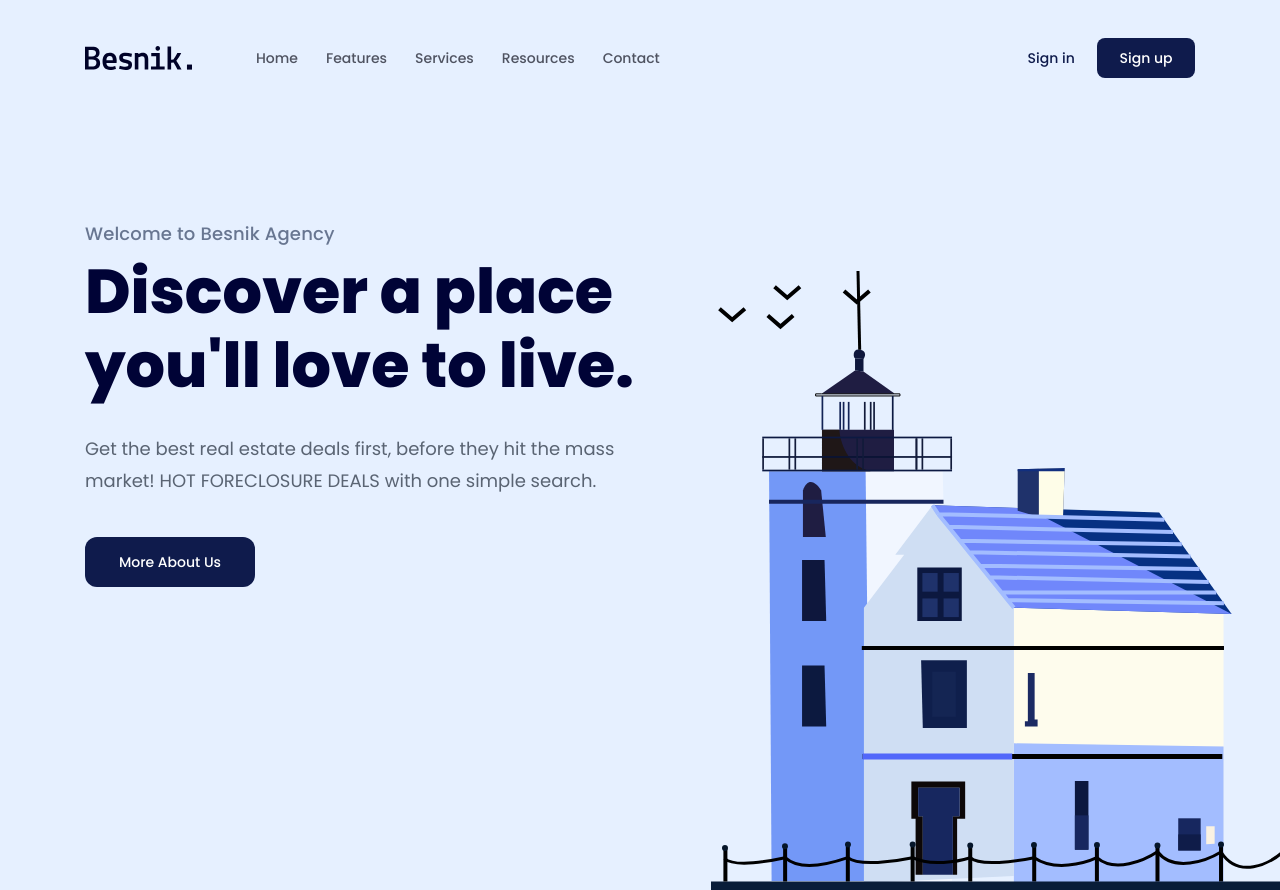
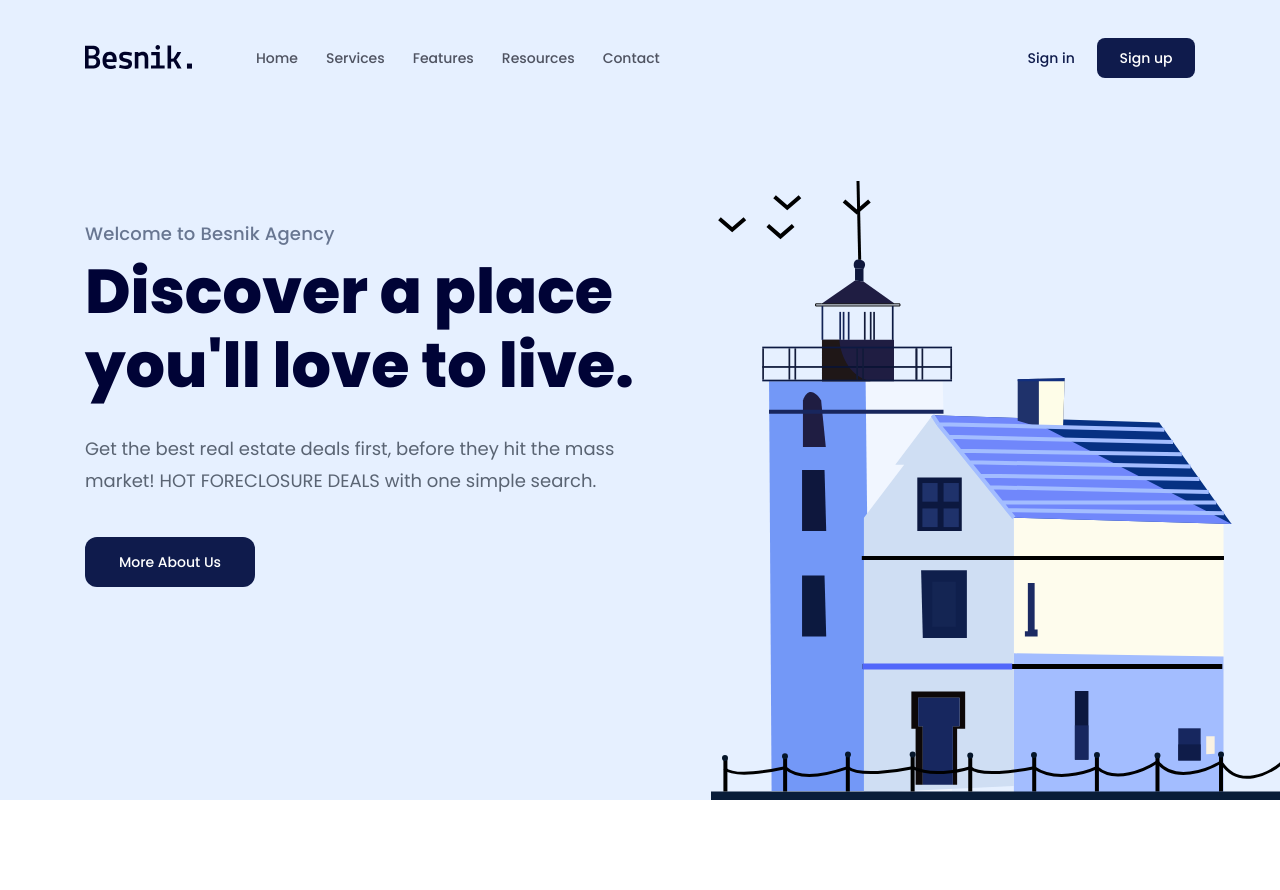
Before and after one commit to superantieu/f8-htmlcss-01, a plain HTML site: page index.html in a window 1280 px wide. Shown: the top 890 px of the page. Drawn offline with Linux system fonts and the light colour scheme.

Commit message:
fix bug phần navbar

```diff
--- a/assets/css/styles.css
+++ b/assets/css/styles.css
@@ -3,6 +3,10 @@
 }
 :root {
     --primary-color: #0f1b4c;
+}
+html,
+body {
+    scroll-behavior: smooth;
 }
 html {
     font-size: 62.5%;
@@ -54,7 +58,7 @@ a {
     display: flex;
     flex-direction: column;
     background: #e6f0ff;
-    height: 100vh;
+    height: calc(100vh - 90px);
 }
 .navbar {
     display: flex;
--- a/index.html
+++ b/index.html
@@ -16,20 +16,22 @@
         <link rel="stylesheet" href="./assets/css/styles.css" />
     </head>
     <body>
-        <main>
+        <main id="home">
             <div class="fixed-header">
                 <div class="content">
                     <!-- Nav bar -->
                     <nav class="navbar">
                         <!-- Logo -->
-                        <img src="./assets/img/logo.svg" alt="Besnik." />
+                        <a href="#!"
+                            ><img src="./assets/img/logo.svg" alt="Besnik."
+                        /></a>
                         <!-- Navigation -->
                         <ul>
-                            <li><a href="#!">Home</a></li>
-                            <li><a href="#!">Features</a></li>
-                            <li><a href="#!">Services</a></li>
-                            <li><a href="#!">Resources</a></li>
-                            <li><a href="#!">Contact</a></li>
+                            <li><a href="#home">Home</a></li>
+                            <li><a href="#services">Services</a></li>
+                            <li><a href="#features">Features</a></li>
+                            <li><a href="#resources">Resources</a></li>
+                            <li><a href="#contact">Contact</a></li>
                         </ul>
                         <!-- Action -->
                         <div class="actions">
@@ -117,7 +119,7 @@
                 </div>
             </div>
             <!-- Guides -->
-            <div class="guides">
+            <div id="services" class="guides">
                 <div class="content">
                     <h2 class="sub-title">How its works?</h2>
                     <p class="desc">
@@ -180,7 +182,7 @@
                 </div>
             </div>
             <!-- Featured -->
-            <div class="featured">
+            <div id="features" class="featured">
                 <div class="content">
                     <header>
                         <h2 class="sub-title">Featured Properties</h2>
@@ -323,7 +325,7 @@
             </div>
 
             <!-- Stats -->
-            <div class="stats">
+            <div id="resources" class="stats">
                 <div class="content">
                     <div class="row">
                         <div class="img-block">
@@ -492,7 +494,7 @@
 
             <!-- Subscription -->
 
-            <div class="subscription">
+            <div id="contact" class="subscription">
                 <div class="content">
                     <div class="body">
                         <div class="info">
```
